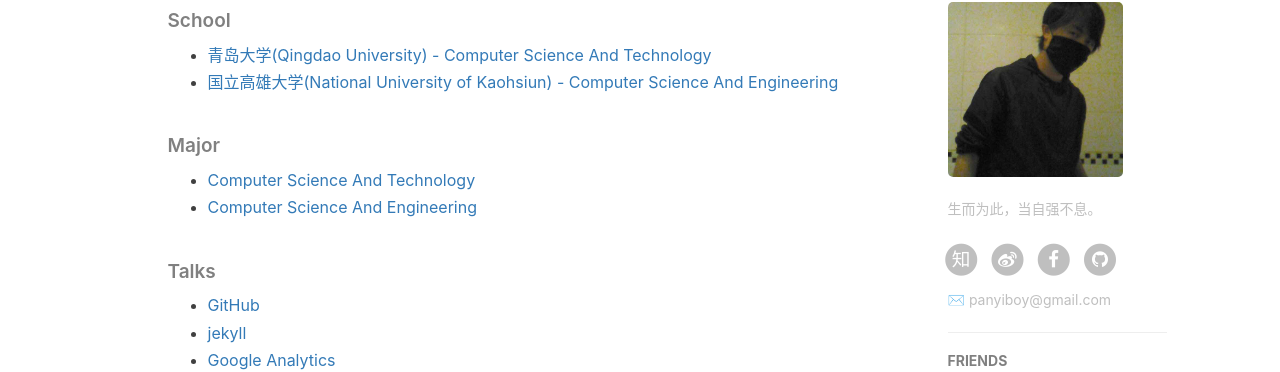
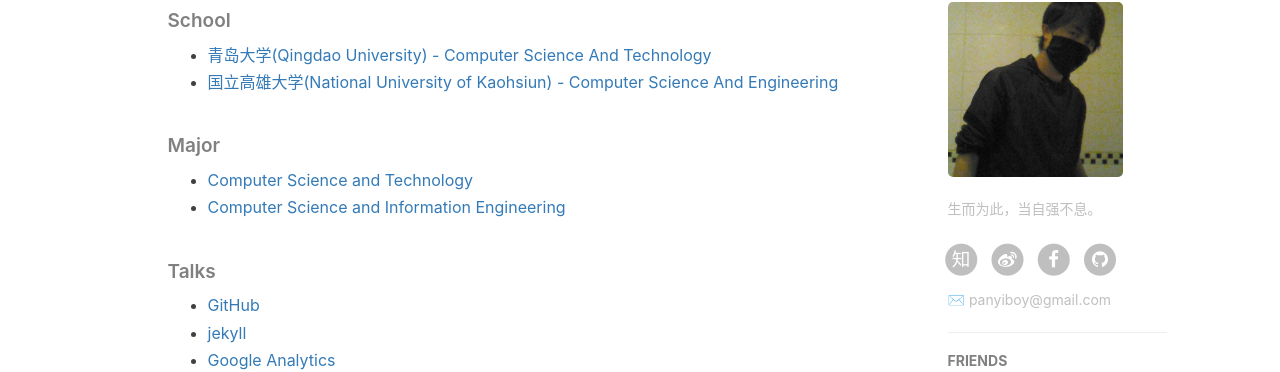
Before and after one commit to althos/althos.github.io, a Jekyll site: the page built from about.html, in a window 1280 px wide. Shown: the part 720-1092 px from the top of the page. Built offline with Jekyll 4.4.1, drawn with Linux system fonts in a browser that asks for light colours; nearby versions of some CDN libraries; comment, search, counter and statistics services are not loaded.

Commit message:
Update about.html

```diff
--- a/about.html
+++ b/about.html
@@ -42,8 +42,8 @@
     </ul>
 	<h5>Major</h5>
     <ul>
-        <li><a>Computer Science And Technology</a></li>
-        <li><a>Computer Science And Engineering</a></li>
+        <li><a>Computer Science and Technology</a></li>
+        <li><a>Computer Science and Information Engineering</a></li>
     </ul>
     <h5>Talks</h5>
     <ul>
```
